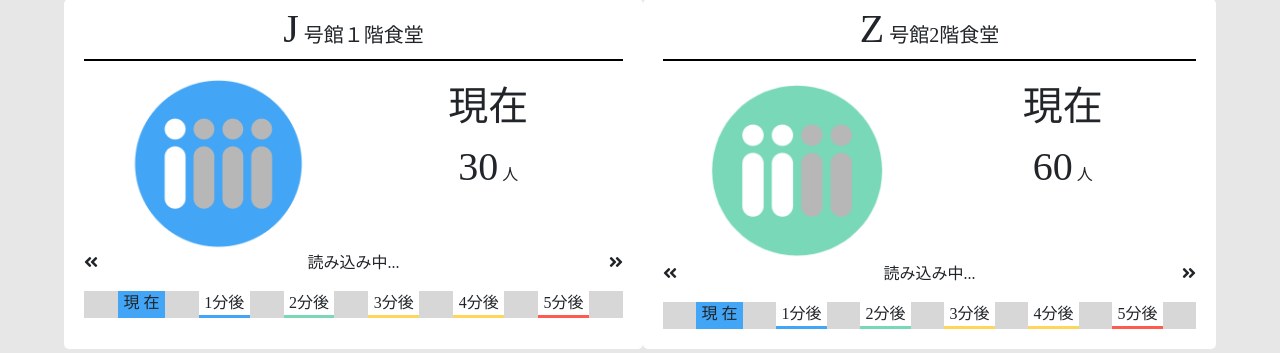
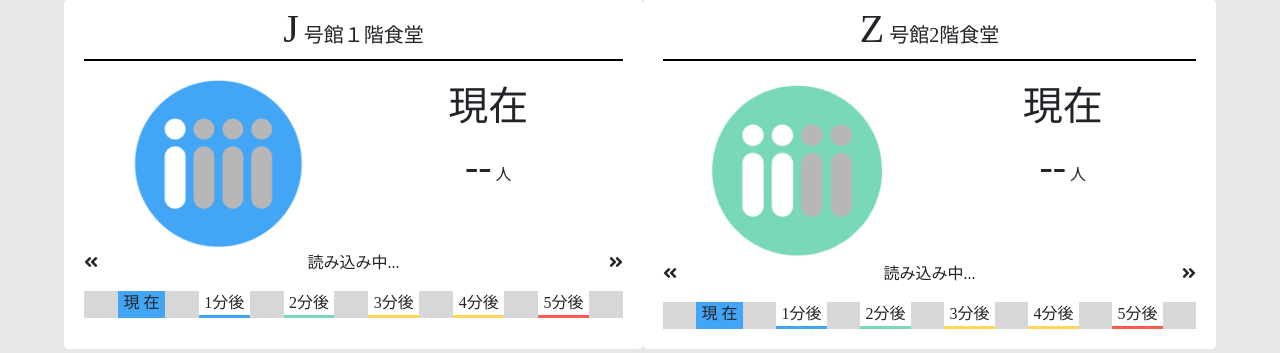
Before and after one commit to OECU-Developer/cafe_page, a Flask app: page /home in a window 1280 px wide. Shown: the part 87-440 px from the top of the page. Run offline with Flask 2, Linux system fonts and the light colour scheme; data comes from the database, SQL or seed files in the repository; some libraries are stand-ins or nearby versions.

Commit message:
初期値の変更

```diff
--- a/myapp/templates/sp/mobile_index.html
+++ b/myapp/templates/sp/mobile_index.html
@@ -85,7 +85,7 @@
                     <div>
                         <p id="J_time">現在</p>
                         <p class="time-people">
-                            <a id="J-Number-of-people">30</a>
+                            <a id="J-Number-of-people">--</a>
                             <a>人</a>
                         </p>
                     </div>
@@ -119,7 +119,7 @@
                     <div>
                         <p id="Z_time">現在</p>
                         <p class="time-people">
-                            <a id="Z-Number-of-people">60</a>
+                            <a id="Z-Number-of-people">--</a>
                             <a>人</a>
                         </p>
                     </div>
```
